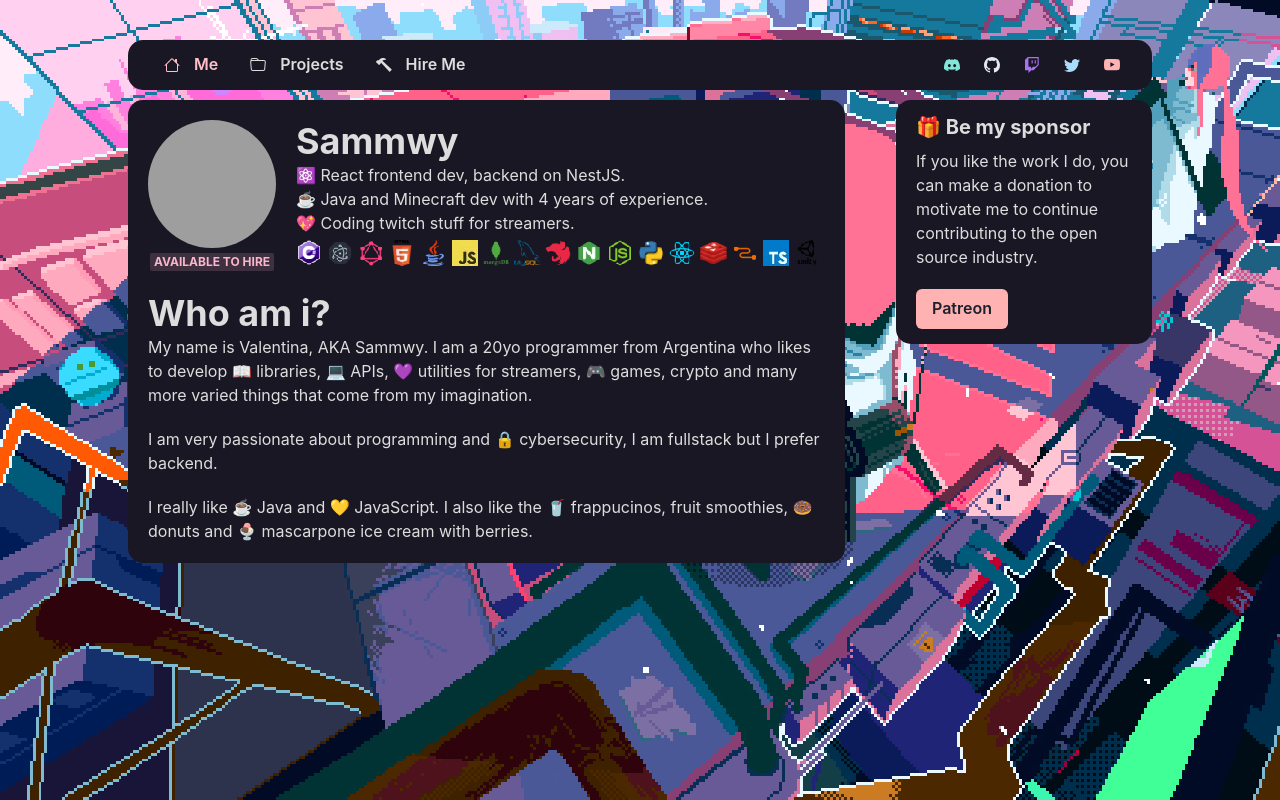
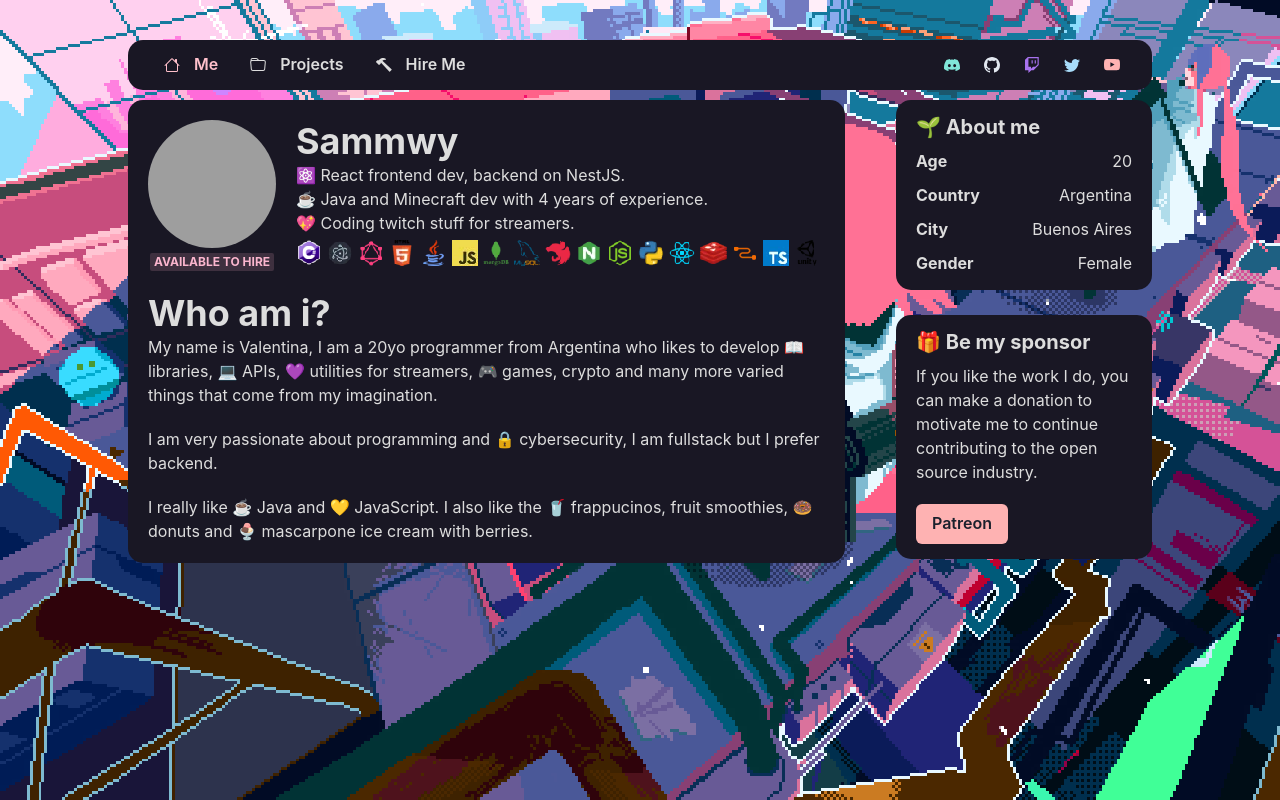
Before and after one commit to sammwyy/sammwy.com-archived, a React (Create React App) app: page / in a window 1280 px wide. Built offline with nearby package versions, Linux system fonts and the light colour scheme; grey boxes are pictures that could not be loaded.

Commit message:
Added about me sidebar section

```diff
--- a/src/components/layout/sidebar/sidebar.jsx
+++ b/src/components/layout/sidebar/sidebar.jsx
@@ -1,11 +1,28 @@
-import { Box, Button, Heading, Text } from "@chakra-ui/react";
+import { Box, Button, Flex, Heading, Text } from "@chakra-ui/react";
 
 import styles from "./sidebar.module.css";
+
+function AboutMeSection({ label, value }) {
+    return (
+        <Flex justifyContent={"space-between"} margin={"10px 0"}>
+            <Text fontWeight={"bold"}>{label}</Text>
+            <Text>{value}</Text>
+        </Flex>
+    )
+}
 
 export default function Sidebar() {
     return (
         <Box className={styles["sidebar"]}>
             <Box className={styles["content"]} backgroundColor={"purple.900"}>
+                <Heading margin={"10px 0"} size={"md"}>🌱 About me</Heading>
+                <AboutMeSection label={"Age"} value={"20"}/>
+                <AboutMeSection label={"Country"} value={"Argentina"}/>
+                <AboutMeSection label={"City"} value={"Buenos Aires"}/>
+                <AboutMeSection label={"Gender"} value={"Female"}/>
+            </Box>
+
+            <Box marginTop={"25px"} className={styles["content"]} backgroundColor={"purple.900"}>
                 <Heading margin={"10px 0"} size={"md"}>🎁 Be my sponsor</Heading>
                 <Text margin={"10px 0"}>
                     If you like the work I do, you can make a donation to motivate me to continue contributing to the open source industry.
--- a/src/pages/hireme.jsx
+++ b/src/pages/hireme.jsx
@@ -17,27 +17,26 @@ export default function HireMe() {
                 Hello, I want a __________ software that allows me to
                 do __________. This must be customizable, configurable and
                 translatable. This is a list of features that the project needs to have:
-
-                <UnorderedList margin={"10px"} paddingLeft={"25px"}>
+            </Text>
+            <UnorderedList color={"gray.500"} margin={"10px"} paddingLeft={"25px"}>
                 <li>Feature #1</li>
                 <li>Feature #2</li>
                 <li>Feature #3</li>
                 <li>Feature #4</li>
                 <li>Feature #5</li>
             </UnorderedList>
-
+            <Text color={"gray.500"}>
                 This should be completed by __________ date. The project is inspired
                 by _________ which you can use to get references.
             </Text>
-
             <Text marginTop={"20px"}>
                 With all the details explained I can calculate a price estimate and a
                 delivery date.
+            </Text>
             <Text color={"orange"}>Half of the money must be delivered before the commission
                 begins and the other half at the end.</Text>
             <Text color={"red"}>I will not issue a refund unless the
                 software is not working and I cannot get it to work.</Text>
-            </Text>
         </Box>
     )
 }
--- a/src/pages/home.jsx
+++ b/src/pages/home.jsx
@@ -9,7 +9,7 @@ export default function Home() {
             <Box marginTop={"20px"}>
                 <Heading size={"xl"}>Who am i?</Heading>
                 <Text>
-                    My name is Valentina, AKA Sammwy. I am a 20yo programmer from Argentina who likes to develop
+                    My name is Valentina, I am a 20yo programmer from Argentina who likes to develop
                     📖 libraries, 💻 APIs, 💜 utilities for streamers, 🎮 games,  crypto and many more
                     varied things that come from my imagination.
                 </Text>
```
Lines whose indentation alone changed are shown as unchanged.
